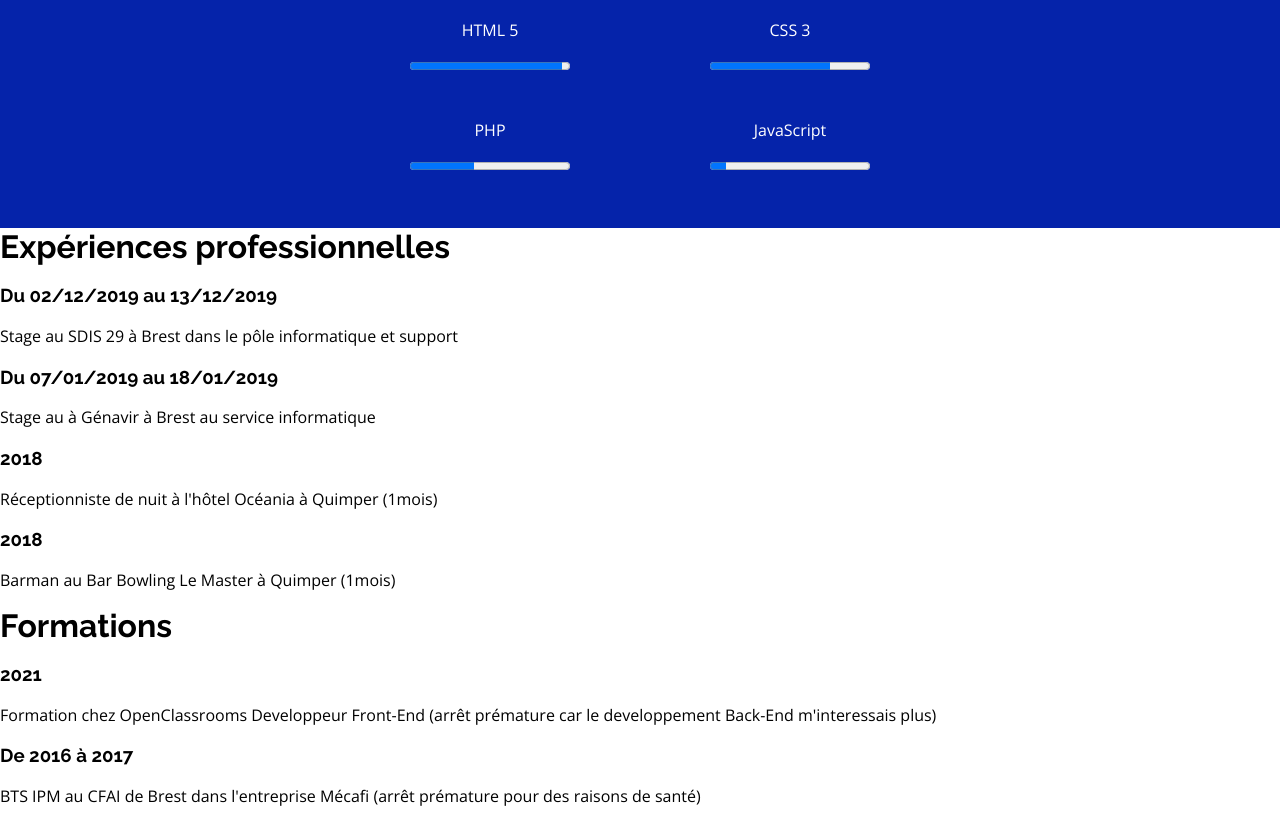
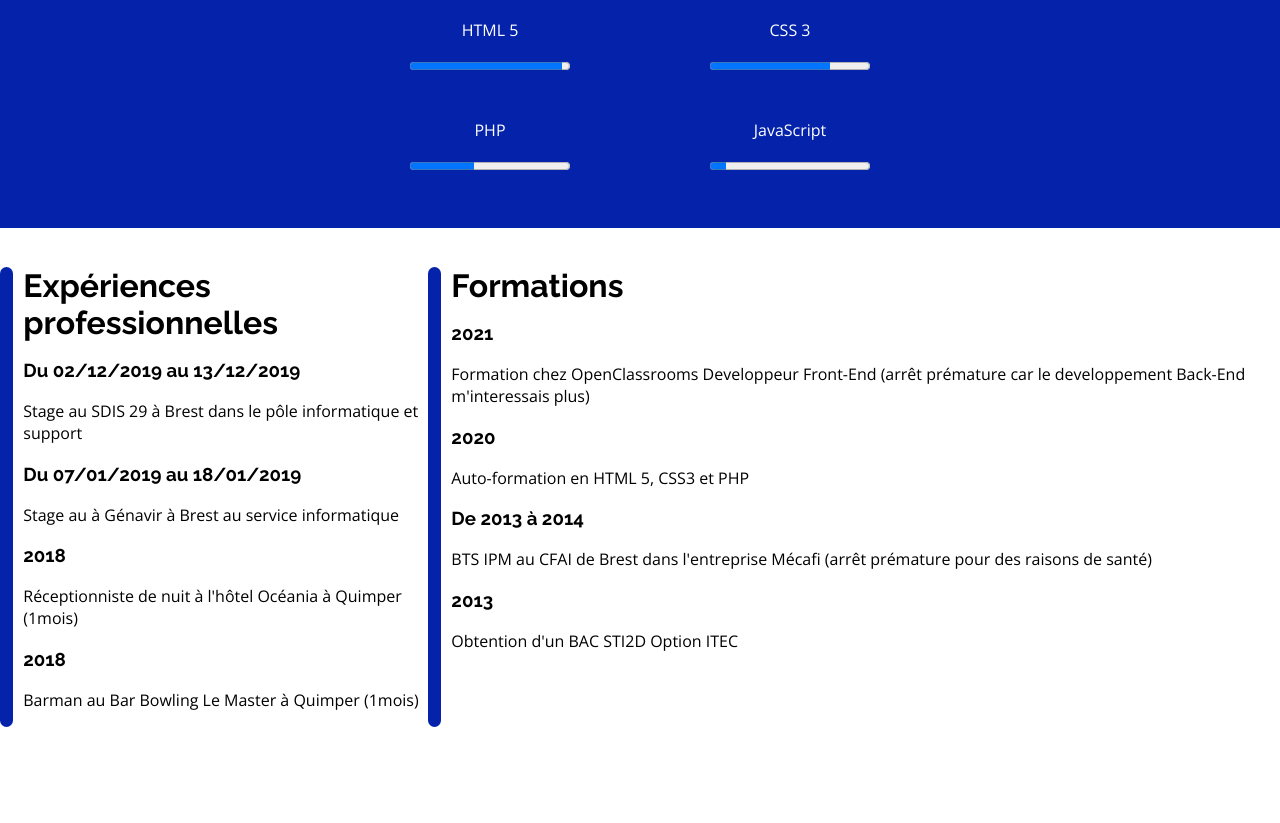
Before and after one commit to RomainCourcelle/CV, a plain HTML site: page index.html in a window 1280 px wide. Shown: the part 481-1304 px from the top of the page. After the commit the page ends 1208 px from the top, so only its background shows below. Drawn offline with nearby package versions, Linux system fonts and the light colour scheme.

Commit message:
html et css du bloc formation et experiences

```diff
--- a/css/style.css
+++ b/css/style.css
@@ -110,3 +110,23 @@ header
     width: 300px;
 }
 /*-----------------------------------------------------*/
+#bloc_experiences_formations
+{
+    margin-top: 3%;
+    width: 100%;
+    height: auto;
+    display: flex;
+    justify-content: space-around;
+}
+.blockinblock
+{
+    display: flex;
+}
+.liseret_exp_form
+{
+    width: 15px;
+    height: auto;
+    border-radius: 10px;
+    background-color: rgb(5, 35, 170);
+    margin-right: 10px;
+}
--- a/index.html
+++ b/index.html
@@ -37,6 +37,7 @@
     </header>
 
     <section id="bloc_competences">
+
         <div id="titre">
             <h2>Mes compétences</h2>
         </div>
@@ -58,11 +59,15 @@
                 <progress value="10" max="100"></progress>
             </div>
         </div>
+
     </section>
 
     <section id="bloc_experiences_formations">
-        <div id="experiences">
+
+        <div class="blockinblock">
+
             <div class="liseret_exp_form"></div>
+
             <div class="bloc_forma_exp">
                 <h2>Expériences professionnelles</h2>
                 <h3>Du 02/12/2019 au 13/12/2019</h3>
@@ -75,16 +80,23 @@
                 <p>Barman au Bar Bowling Le Master à Quimper (1mois)</p>
             </div>
         </div>
-        <div id="formation">
+        <div class="blockinblock">
+
             <div class="liseret_exp_form"></div>
+
             <div class="bloc_forma_exp">
                 <h2>Formations</h2>
                 <h3>2021</h3>
                 <p>Formation chez OpenClassrooms Developpeur Front-End (arrêt prémature car le developpement Back-End m'interessais plus)</p>
-                <h3>De 2016 à 2017</h3>
+                <h3>2020</h3>
+                <p>Auto-formation en HTML 5, CSS3 et PHP</p>
+                <h3>De 2013 à 2014</h3>
                 <p>BTS IPM au CFAI de Brest dans l'entreprise Mécafi (arrêt prémature pour des raisons de santé)</p>
+                <h3>2013</h3>
+                <p>Obtention d'un BAC STI2D Option ITEC</p>
             </div>
         </div>
+
     </section>
 
 
```
